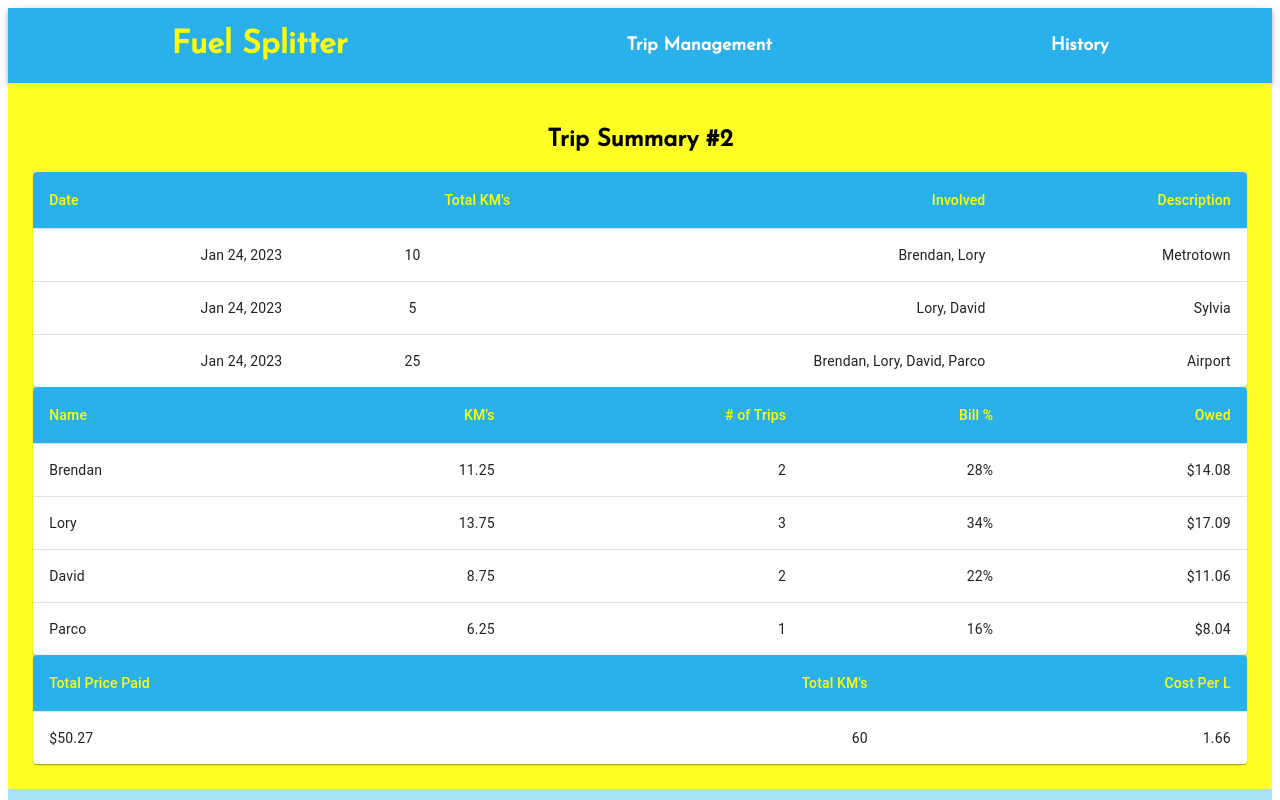
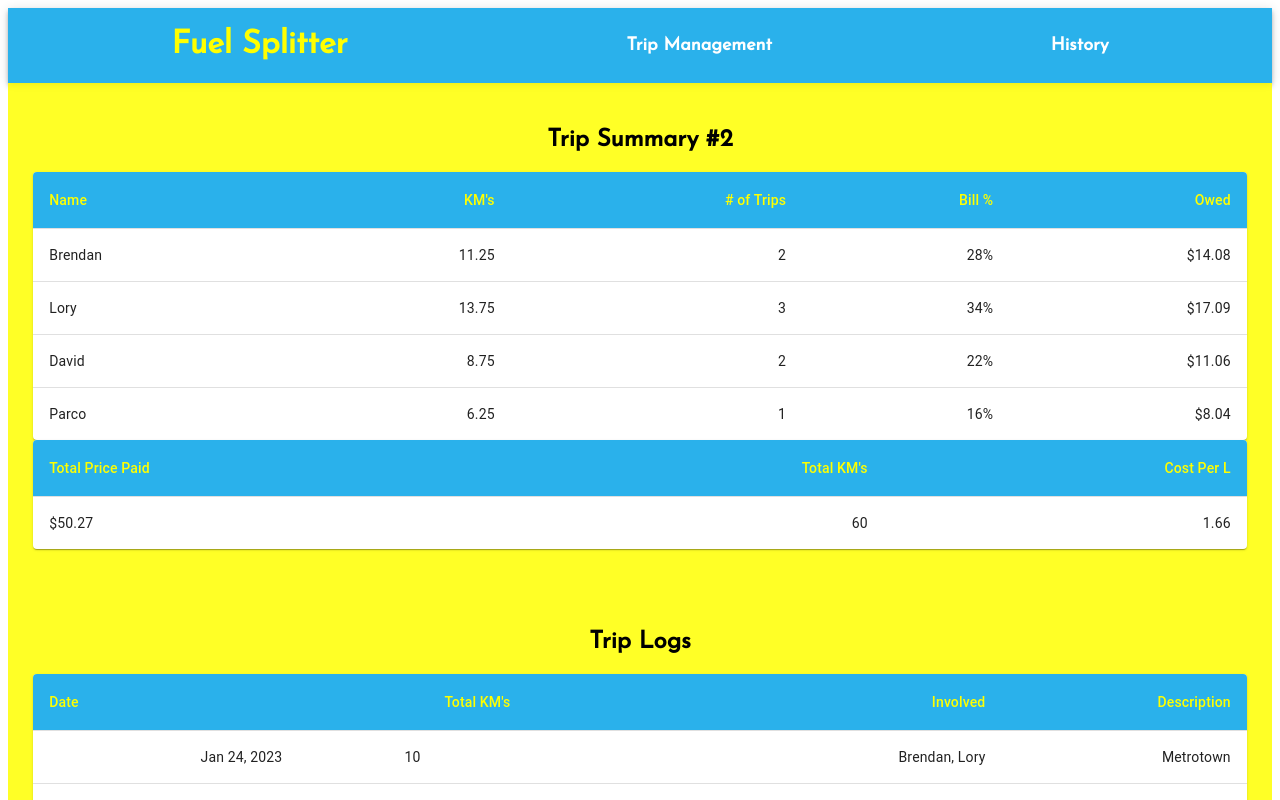
Before and after one commit to woobrendan/Fuel_Splitter, a React (Create React App) app in the folder fuel_splitter/: page /history in a window 1280 px wide. Shown: the top 800 px of the page. Built offline with nearby package versions, Linux system fonts and the light colour scheme.

Commit message:
create div for single_breakdown, move indiv and total breakdown inside. add h2 trip logs. move ttrip logs to bottom of container

```diff
--- a/fuel_splitter/src/components/History/SingleHistory.tsx
+++ b/fuel_splitter/src/components/History/SingleHistory.tsx
@@ -13,9 +13,12 @@ const SingleHistory: React.FC<Props> = ({ bill, tripNum }) => {
     <section className="history__single">
       <h2>Trip Summary #{tripNum}</h2>
       <div className="history__single__summary">
+        <div className="history__single__breakdown">
+          <IndivBreakDown bill={bill} />
+          <TotalBreakdown bill={bill} />
+        </div>
+        <h2>Trip Logs</h2>
         <TravelList tripLogs={bill.tripLogs} historyComp={true} />
-        <IndivBreakDown bill={bill} />
-        <TotalBreakdown bill={bill} />
       </div>
     </section>
   );
```
